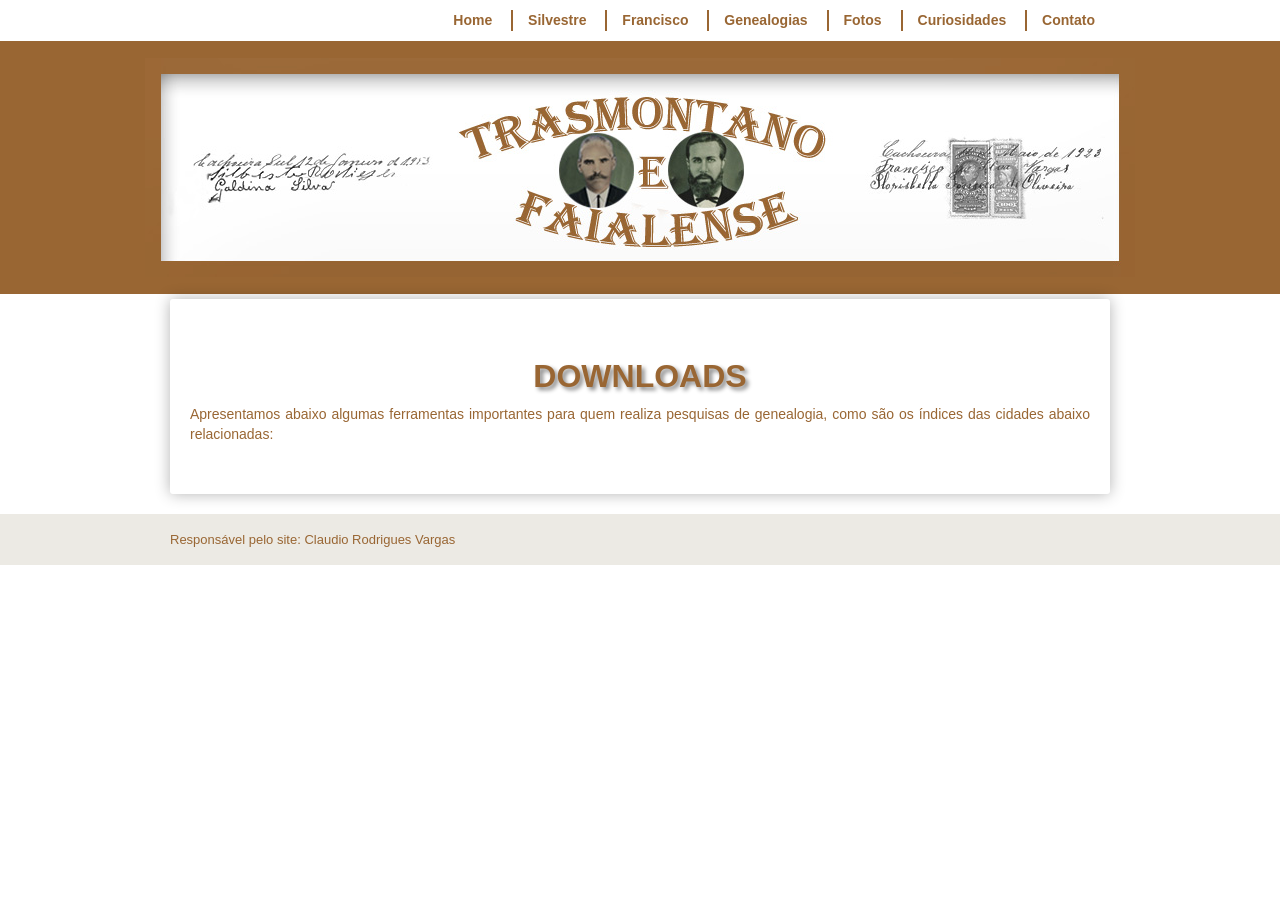
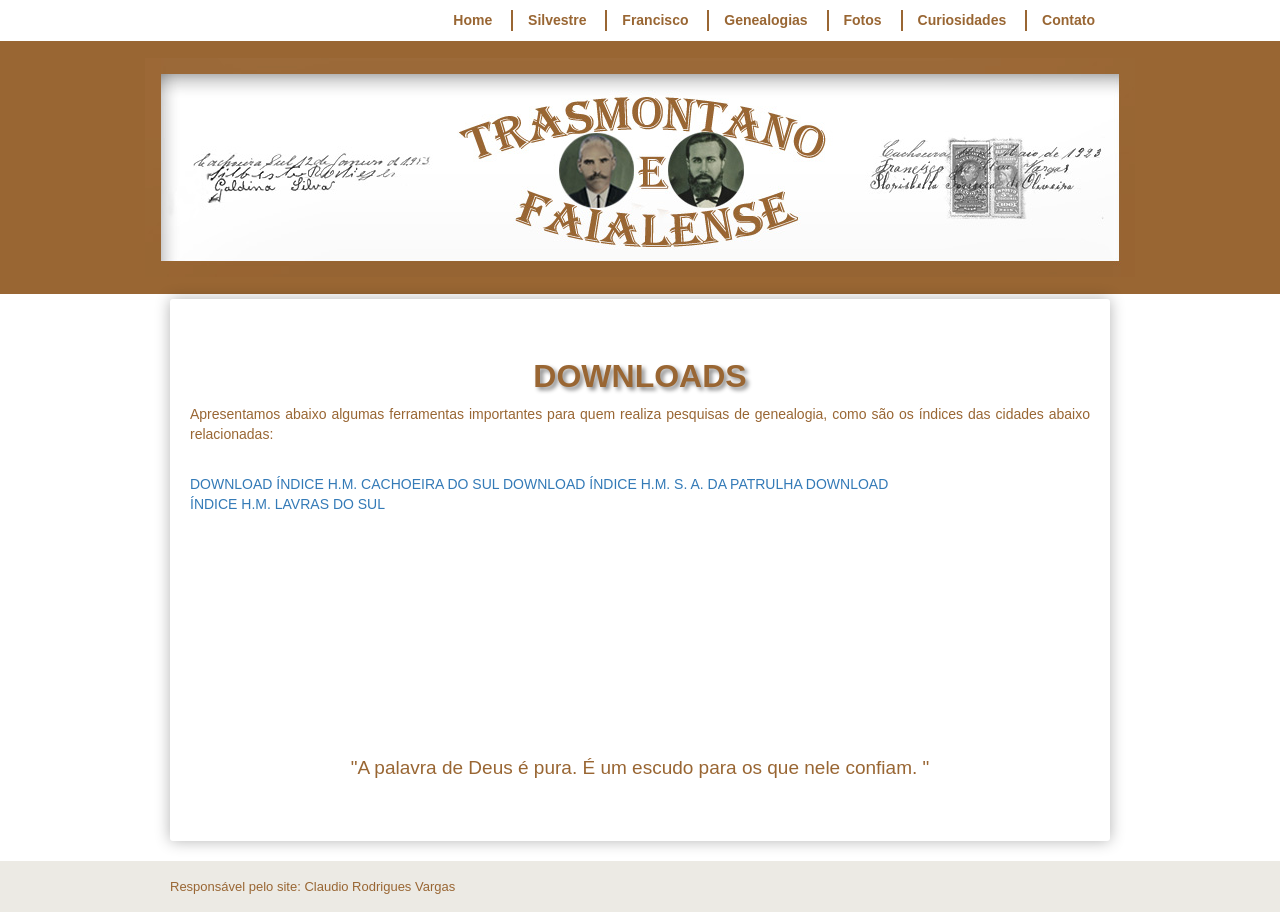
Before and after one commit to claudiovargas1955/claudiovargas1955.github.io, a Jekyll site: the page built from _pages/downloads.html, in a window 1280 px wide. Built offline with Jekyll 4.4.1, drawn with Linux system fonts in a browser that asks for light colours; some web fonts are replaced.

Commit message:
Update downloads.html

```diff
--- a/_pages/downloads.html
+++ b/_pages/downloads.html
@@ -11,6 +11,10 @@ title:  "DOWNLOADS"
      font-weight:bold;
      }
 
+ #indices{position:relative;
+		     width:700px;
+		    padding-bottom:200px;
+			}
 
 </style>
 <h1>DOWNLOADS</h1>
@@ -18,6 +22,12 @@ title:  "DOWNLOADS"
 <p>Apresentamos abaixo algumas ferramentas importantes para quem realiza pesquisas de genealogia, como são os índices das cidades abaixo
 relacionadas: <br><br>
 
+<div id="indices">
+				<a class="indcs" href="I.H.M. CACH SUL.rar";>DOWNLOAD ÍNDICE H.M. CACHOEIRA DO SUL</a>
+                <a class="indsap" href="texto.rar";>DOWNLOAD ÍNDICE H.M. S. A. DA PATRULHA</a>
+				<a class="indls" href="I.H.M. LAVRAS DO SUL.rar">DOWNLOAD ÍNDICE H.M. LAVRAS DO SUL</a>
+				</div><br><br>
 
-
+<p style="background-color:#ffffff; color:#996633; text-align:center; font-size:19px;";/>"A palavra de Deus é pura. É um escudo para os que nele confiam. "
+				</p><br/>
 </p>
```
